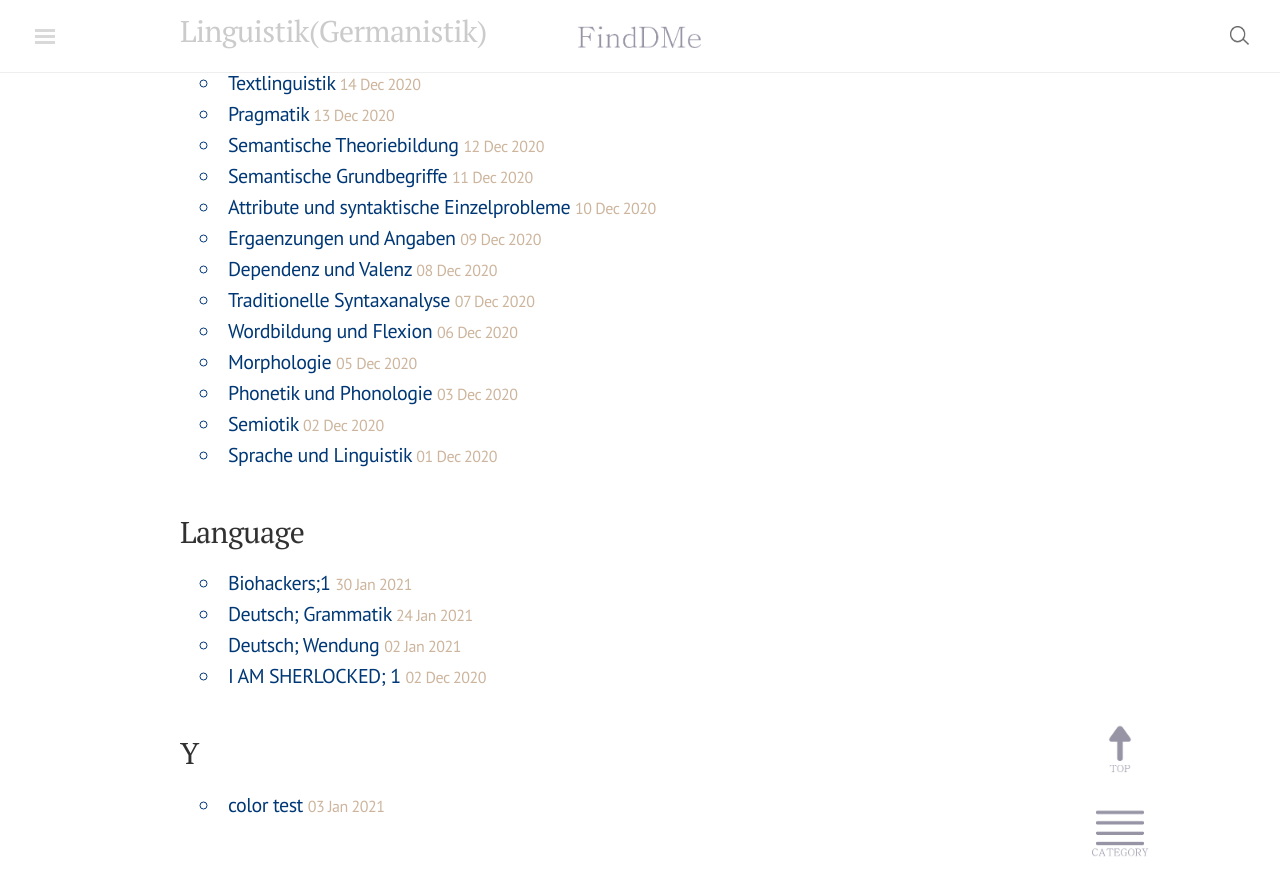
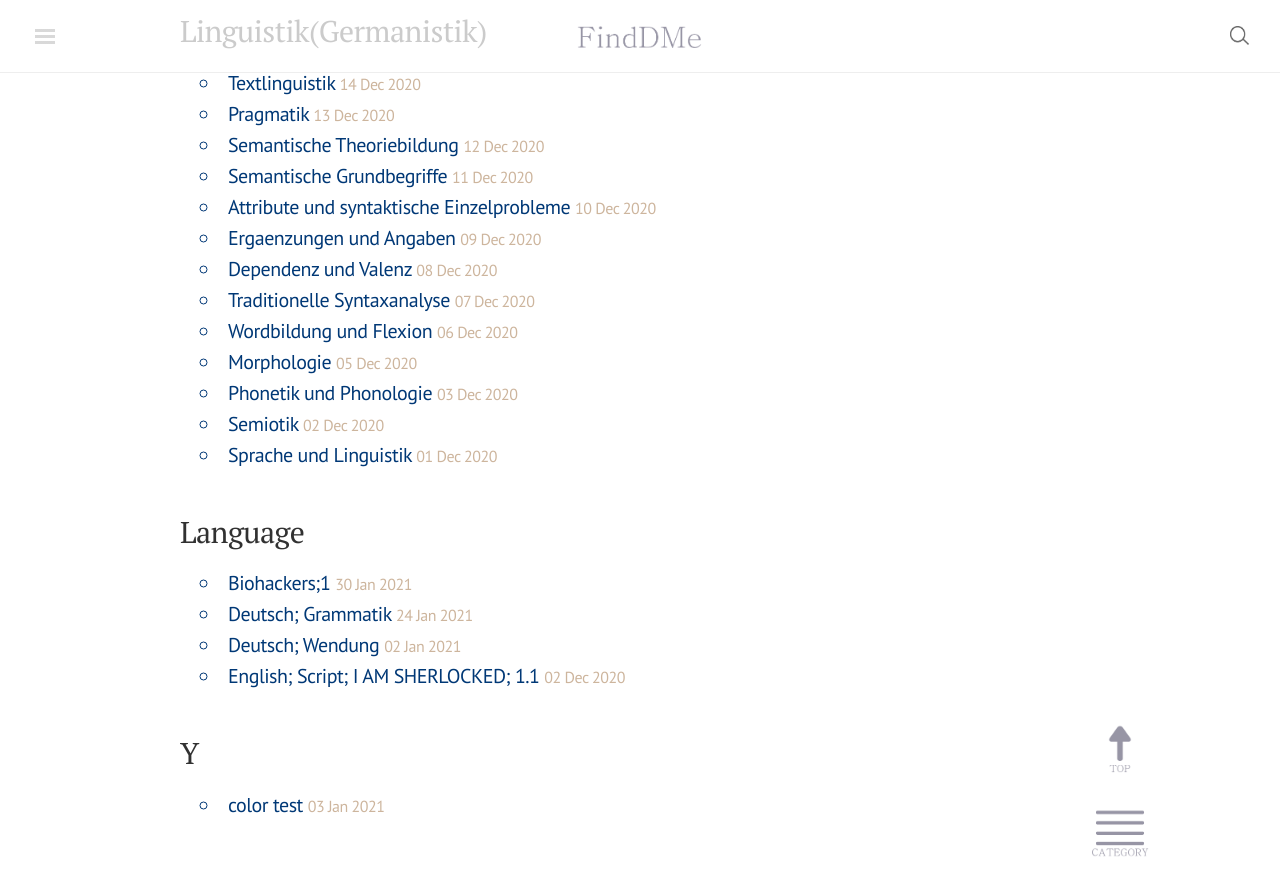
Before and after one commit to finddme/finddme.github.io, a Jekyll site: the page built from index.html, in a window 1280 px wide and 900 px high, scrolled down 989 px. Shown: the top 895 px of the window. Built offline with Jekyll 4.4.1, drawn with Linux system fonts in a browser that asks for light colours; nearby versions of some CDN libraries; comment, search, counter and statistics services are not loaded.

Commit message:
Update 2020-12-02-Sherlock1.md

```diff
--- a/_posts/2020-12-02-Sherlock1.md
+++ b/_posts/2020-12-02-Sherlock1.md
@@ -1,5 +1,5 @@
 ---
-title: I AM SHERLOCKED; 1
+title: English; Script; I AM SHERLOCKED; 1.1
 category: Language
 tag: English
 ---
```
